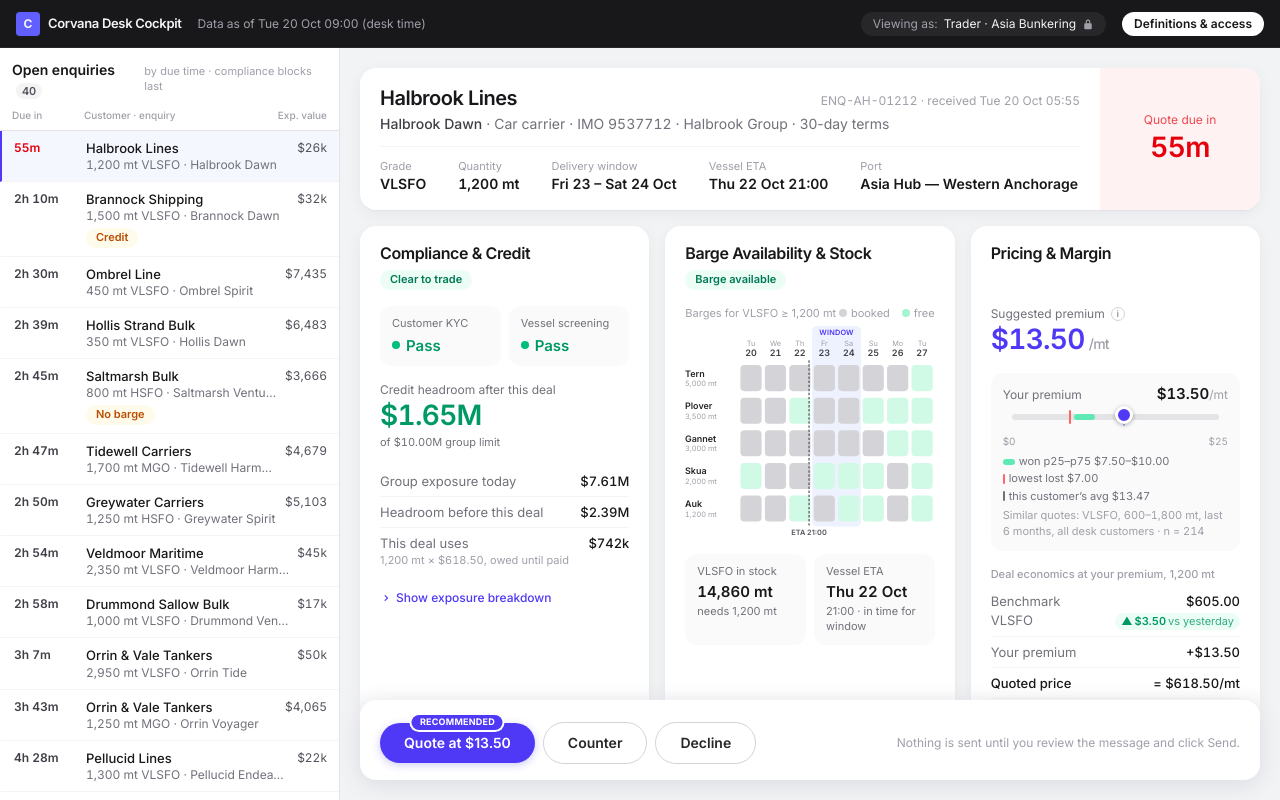
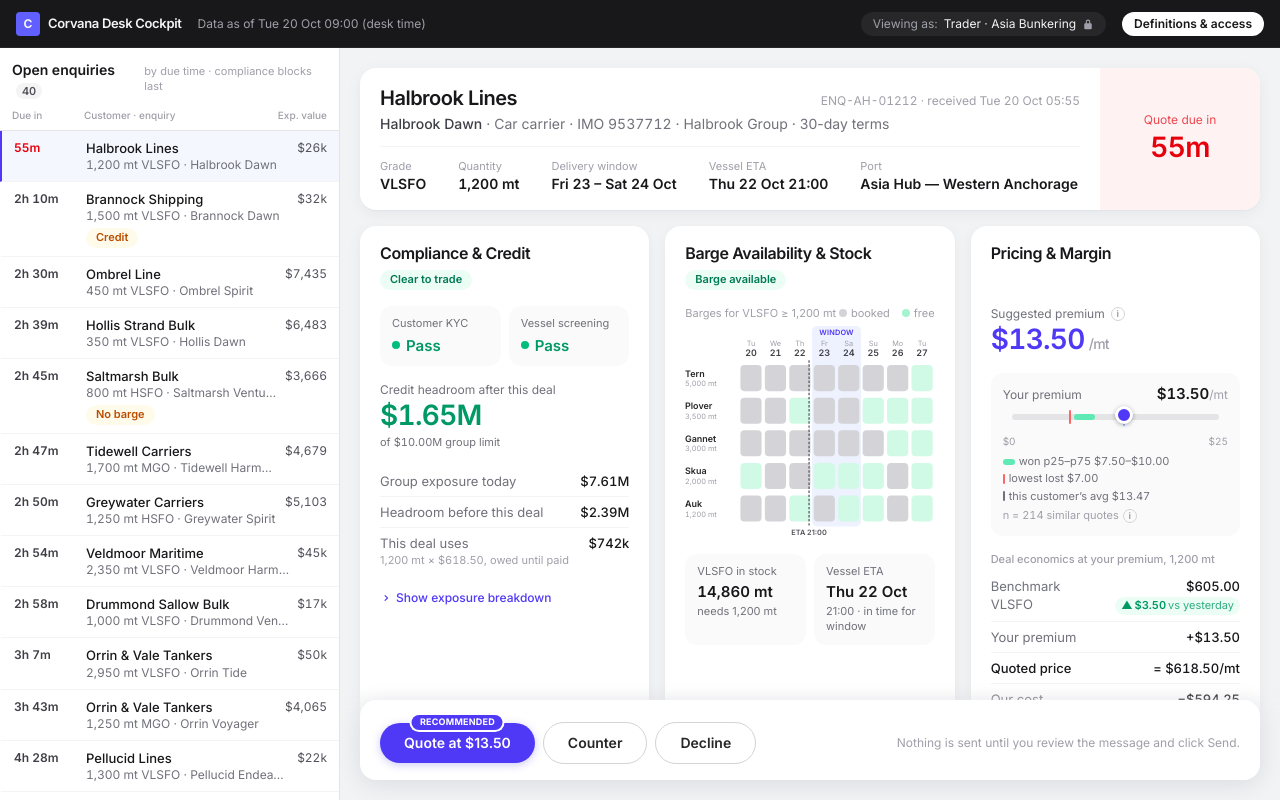
Before and after one commit to DaryaRudych/corvana-desk-cockpit, a React (Vite) app: page / in a window 1280 px wide. Built offline with nearby package versions, Linux system fonts and the light colour scheme.

Commit message:
style(pricing): similar-quotes scope behind an info icon next to n
Co-Authored-By: Claude Opus 5.5 <noreply@anthropic.com>

```diff
--- a/src/components/PricePanel.tsx
+++ b/src/components/PricePanel.tsx
@@ -70,8 +70,11 @@ function PremiumSlider({
               </span>
             )}
           </div>
-          <span className="num text-zinc-400">
-            Similar quotes: {w.scope.gradeName}, {w.scope.qtyFrom.toLocaleString('en-US')}–{w.scope.qtyTo.toLocaleString('en-US')} mt, last {w.scope.months} months, {w.scope.customers} · n = {w.n}
+          <span className="num inline-flex items-center gap-1 text-zinc-400">
+            n = {w.n} similar quotes
+            <InfoTip label="Which quotes count as similar">
+              {w.scope.gradeName}, {w.scope.qtyFrom.toLocaleString('en-US')}–{w.scope.qtyTo.toLocaleString('en-US')} mt, last {w.scope.months} months, {w.scope.customers}.
+            </InfoTip>
           </span>
         </div>
       )}
```
